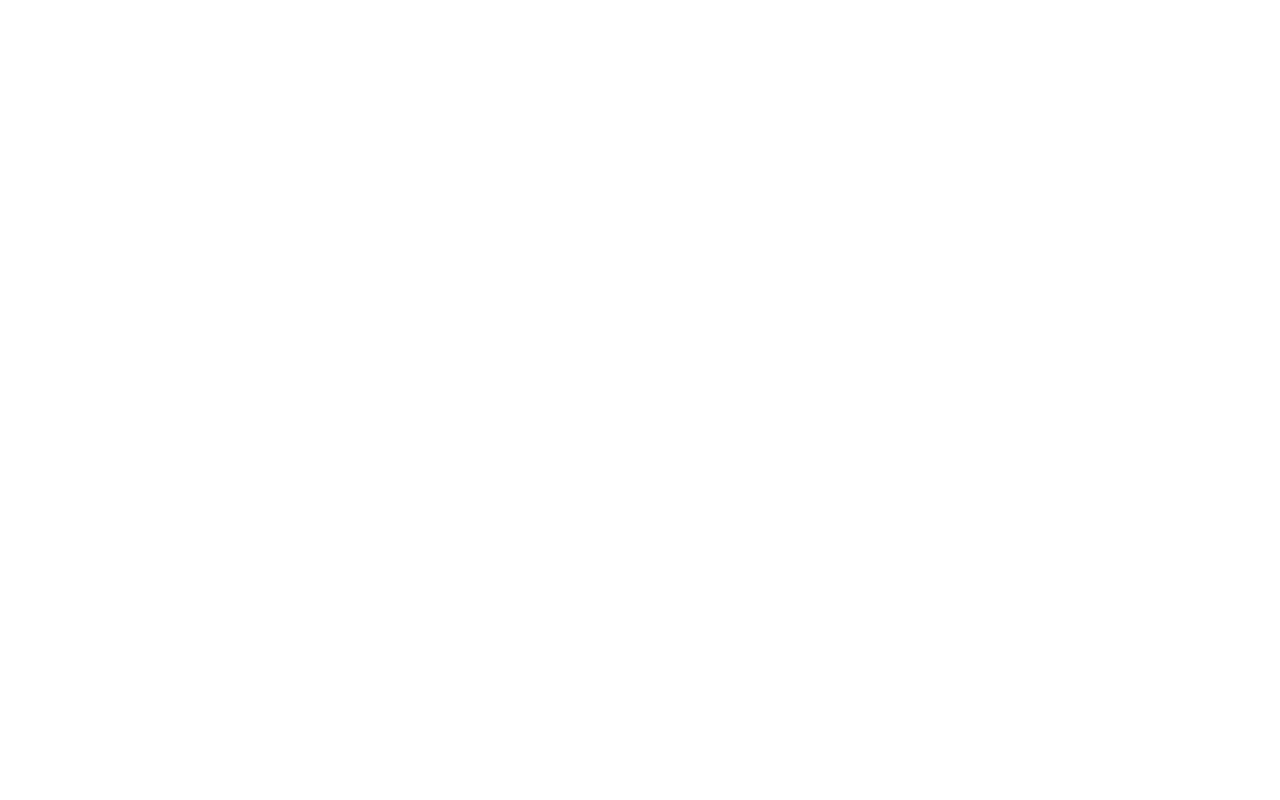
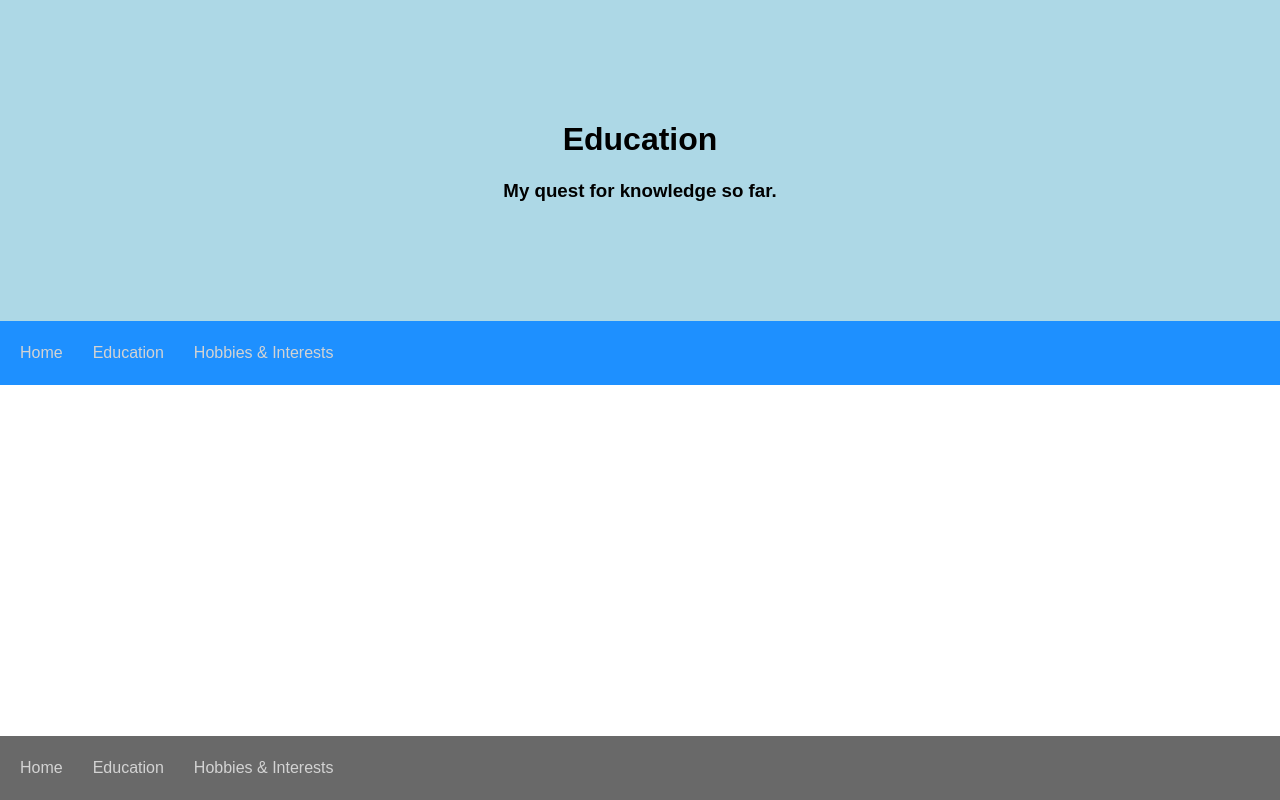
Before and after one commit to PDaneshyar/Week-2-homework, a plain HTML site: page pages/education.html in a window 1280 px wide. Drawn offline with Linux system fonts and the light colour scheme.

Commit message:
built banner navbar and footer

```diff
--- a/css/style.css
+++ b/css/style.css
@@ -1,5 +1,10 @@
 *{
   box-sizing: border-box;
+}
+
+body{
+  margin: 0;
+  font-family: sans-serif;
 }
 
 .jumbotron{
@@ -19,7 +24,7 @@
 }
 
 .media img{
-  height: 150px;
+  height: 175px;
   width: 150px;
 }
 
@@ -28,6 +33,7 @@
   height: 500px;
 }
 
+/* creating space between footer and cards */
 .card{
   margin-bottom: 100px
 }
@@ -35,3 +41,41 @@
 .card img{
   height: 250px;
 }
+
+.Banner{
+  padding: 100px 0;
+  background-color: lightblue;
+  text-align: center;
+}
+
+.navigation{
+  display: flex;
+  padding: 15px 10px;
+  background-color: dodgerblue;
+}
+
+.navigation a{
+  text-decoration: none;
+  color: lightgrey;
+  padding-top: 8px;
+  padding-bottom: 8px;
+  padding-right: 20px;
+  padding-left: 10px;
+  border: 3px;
+}
+
+.navigation a:hover{
+  background-color: indigo;
+  color: white;
+  transition: 0.8s ease;
+}
+
+.footer{
+  position: fixed;
+  bottom: 0;
+  width: 100vw;
+}
+
+#footer-nav{
+  background-color: dimgrey;
+}
--- a/pages/education.html
+++ b/pages/education.html
@@ -0,0 +1,30 @@
+<!DOCTYPE html>
+<html lang="en" dir="ltr">
+  <head>
+    <meta charset="utf-8">
+    <title>Education</title>
+    <link rel="stylesheet" href="../css/style.css">
+  </head>
+  <body>
+
+    <div class="Banner">
+      <h1>Education</h1>
+      <h3>My quest for knowledge so far.</h3>
+    </div>
+
+    <div class="navigation">
+      <a href="../index.html">Home </a>
+      <a href="#">Education </a>
+      <a href="/hobbyinterest.html">Hobbies & Interests </a>
+    </div>
+
+    <div class="footer">
+      <div class="navigation" id="footer-nav">
+        <a href="../index.html">Home </a>
+        <a href="#">Education </a>
+        <a href="/hobbyinterest.html">Hobbies & Interests </a>
+      </div>
+    </div>
+
+  </body>
+</html>
```
Also changed, not shown: index.html (+6 -6 lines), 1 other file.
